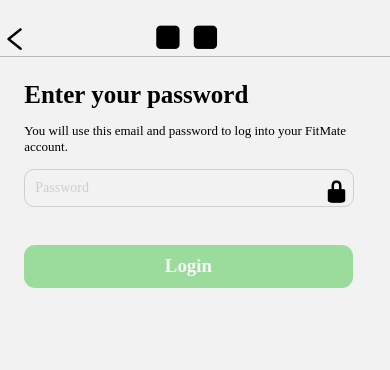
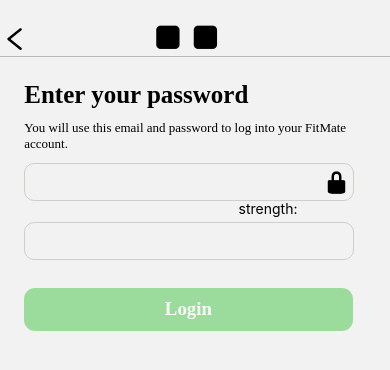
Before and after one commit to jaden-nguyen/FitMate, a React Native app: screen /PassSignUp in a window 390 px wide. Shown: the top 370 px of the page. Built offline with nearby package versions, Linux system fonts and the light colour scheme.

Commit message:
added password strength

```diff
--- a/src/pages/PassSignUp.tsx
+++ b/src/pages/PassSignUp.tsx
@@ -1,18 +1,21 @@
-import { Pressable, SafeAreaView, StyleSheet, View } from 'react-native';
-import { SplashProps } from './Splash';
-import SignUpNav from '../components/navbar/Navbar';
-import Heading from '../components/Heading';
-import Input from '../components/Input';
-import { moderateScale, horizontalScale, verticalScale } from '../scales';
-import Button from '../components/Button';
-import { useState } from 'react';
-import Subheading from '../components/Subheading';
-import Icon from 'react-native-vector-icons/Entypo';
+import { Pressable, SafeAreaView, StyleSheet, Text, View } from "react-native";
+import { SplashProps } from "./Splash";
+import SignUpNav from "../components/navbar/Navbar";
+import Heading from "../components/Heading";
+import Input from "../components/Input";
+import { moderateScale, horizontalScale, verticalScale } from "../scales";
+import Button from "../components/Button";
+import { useEffect, useState } from "react";
+import Subheading from "../components/Subheading";
+import Icon from "react-native-vector-icons/Entypo";
 
 const PassSignUp: React.FC<SplashProps> = ({ navigation }) => {
-  const [password, setPassword] = useState('');
+  const [password, setPassword] = useState("");
+  const [otherPass, setOtherPass] = useState("");
   const [secureText, setSecureText] = useState(true);
+  const [match, setMatch] = useState(false);
   const [lockIcon, setLockIcon] = useState(true);
+  const [strength, setStrength] = useState("");
   const isValid = password.trim().length === 0;
 
   const showPass = () => {
@@ -20,25 +23,65 @@ const PassSignUp: React.FC<SplashProps> = ({ navigation }) => {
     setLockIcon(!lockIcon);
   };
 
+  useEffect(() => {
+    checkMatch();
+  }, [otherPass]);
+  const checkMatch = (): void => {
+    if (otherPass === password) {
+      setMatch(true);
+    } else {
+      setMatch(false);
+    }
+  };
+
+  const handlePassword = (text: string): void => {
+    setPassword(text);
+
+    if (!password) setStrength("");
+    const passwordRegex = /^(?=.*[a-z])(?=.*[A-Z])(?=.*\d)(?=.*[@$!%*?&])[A-Za-z\d@$!%*?&]{8,}$/;
+    const isPasswordValid = passwordRegex.test(password);
+    if (isPasswordValid) {
+      setStrength("strong");
+    } else if (password.length >= 8) {
+      setStrength("medium");
+    } else {
+      setStrength("poor");
+    }
+  };
+
   return (
     <SafeAreaView>
       <SignUpNav navigation={navigation} pages={2} />
-      <View style={styles.heading_container}>
+      <View style={[styles.heading_container, { marginTop: moderateScale(25) }]}>
         <Heading text="Enter your password" />
         <Subheading text="You will use this email and password to log into your FitMate account." />
-        <Input
-          placeholder="Password"
-          onChangeText={setPassword}
-          secureTextEntry={secureText}
-        />
+        <Input onChangeText={(text) => handlePassword(text)} secureTextEntry={secureText} />
         <Pressable onPress={showPass}>
-          <Icon
-            style={styles.icon}
-            name={lockIcon ? 'lock' : 'lock-open'}
-            size={25}
-          />
+          <Icon style={styles.icon} name={lockIcon ? "lock" : "lock-open"} size={25} />
         </Pressable>
       </View>
+      <View style={styles.strength_container}>
+        <Text style={styles.strength}>strength: </Text>
+        <Text
+          style={{
+            position: "absolute",
+            right: "-60px",
+            bottom: "5px",
+            width: "60px",
+            color: strength === "strong" ? "green" : strength === "medium" ? "blue" : "red",
+          }}
+        >
+          {strength}
+        </Text>
+      </View>
+      <View style={styles.heading_container}>
+        <Input onChangeText={setOtherPass} secureTextEntry={secureText} />
+      </View>
+      {!match && (
+        <Text style={{ position: "relative", color: "red", left: "25px" }}>
+          Passwords do not match
+        </Text>
+      )}
       <View style={styles.button_container}>
         <Button disabled={isValid} label="Login" onPress={() => {}} outline />
       </View>
@@ -48,18 +91,31 @@ const PassSignUp: React.FC<SplashProps> = ({ navigation }) => {
 
 const styles = StyleSheet.create({
   heading_container: {
-    margin: moderateScale(25),
+    marginRight: moderateScale(25),
+    marginLeft: moderateScale(25),
     width: horizontalScale(350),
-    gap: verticalScale(15)
+    gap: verticalScale(12),
   },
   icon: {
-    position: 'absolute',
+    position: "absolute",
     right: 5,
-    top: verticalScale(-46)
+    top: verticalScale(-46),
   },
   button_container: {
+    marginTop: horizontalScale(30),
     width: horizontalScale(350),
-    left: horizontalScale(25)
-  }
+    left: horizontalScale(25),
+  },
+  strength_container: {
+    width: horizontalScale(320),
+    display: "flex",
+    flexDirection: "row",
+    justifyContent: "flex-end",
+    paddingBottom: verticalScale(10),
+  },
+  strength: {
+    position: "absolute",
+    bottom: "5px",
+  },
 });
 export default PassSignUp;
```
